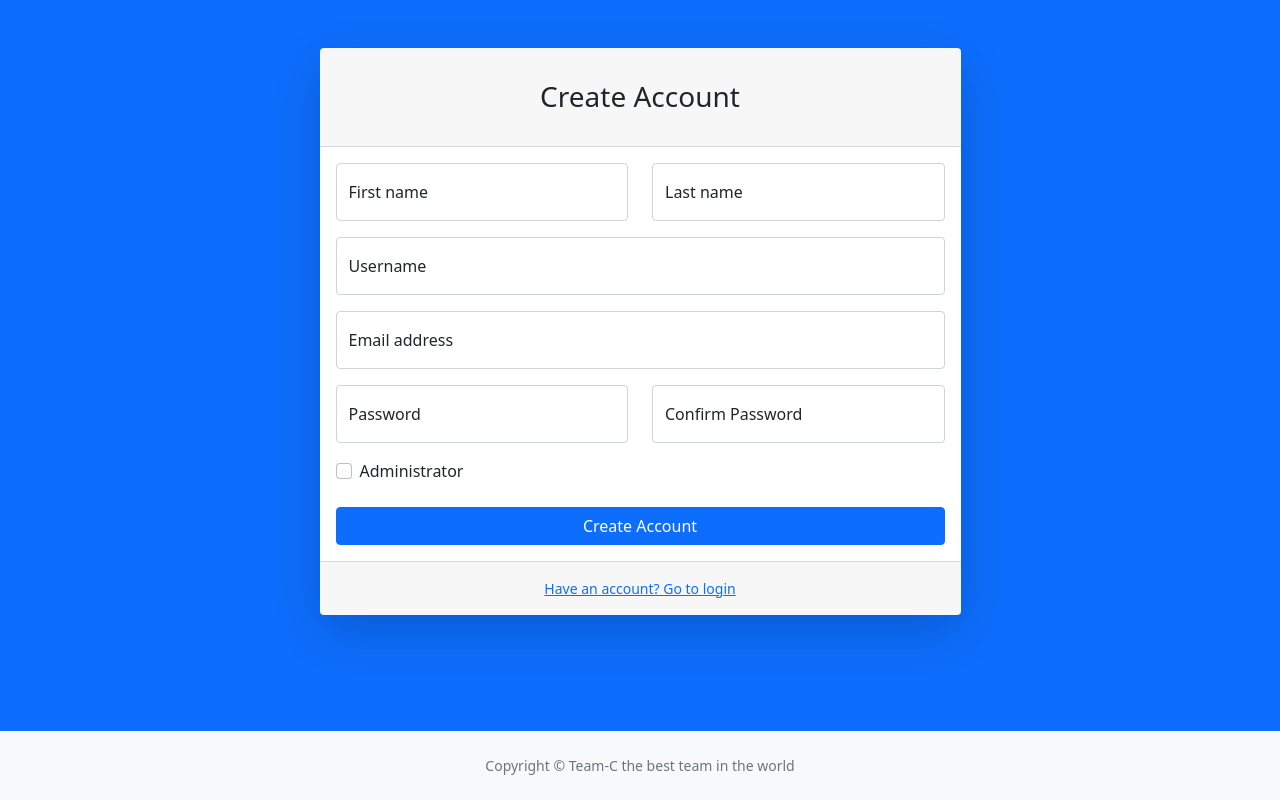
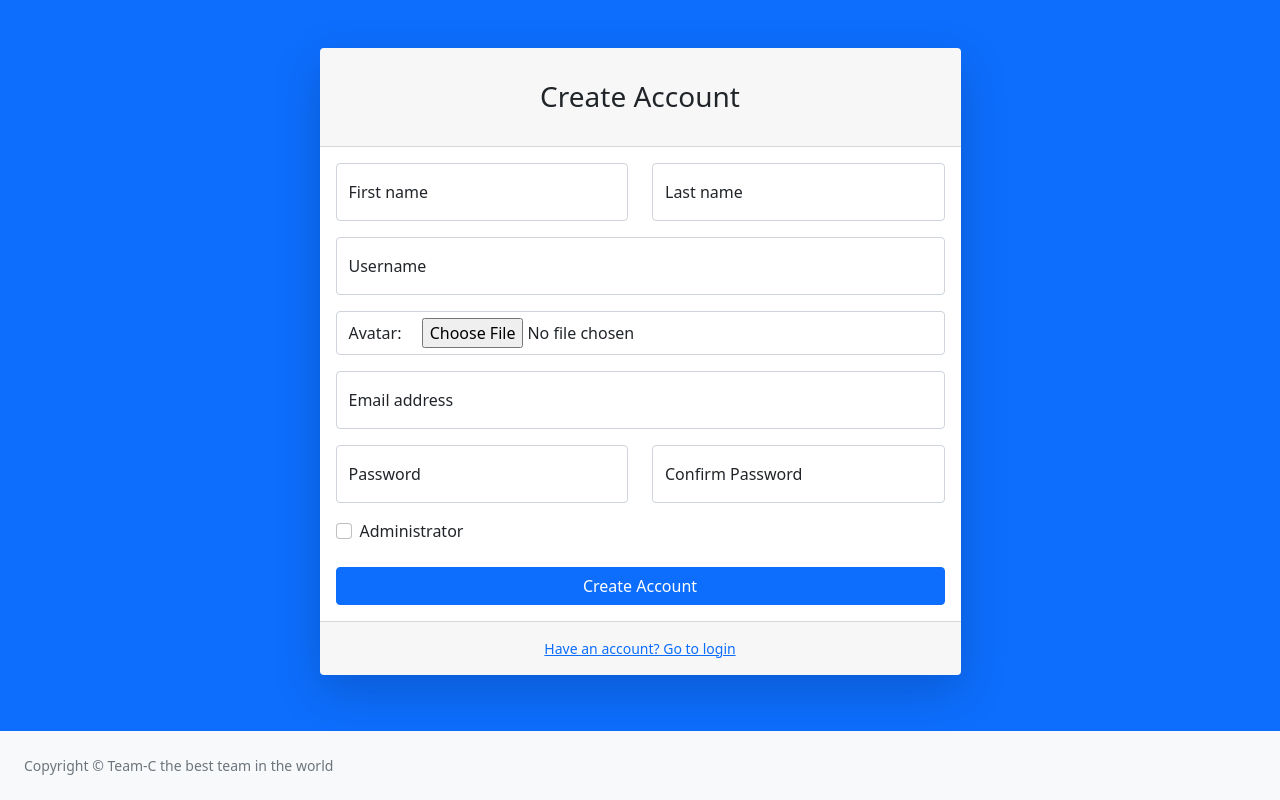
Before and after one commit to Gioant/TeamProject, a PHP site: page /TeamProject/register.php in a window 1280 px wide. Run offline with PHP 8.4, Linux system fonts and the light colour scheme; some libraries are stand-ins or nearby versions.

Commit message:
added avatar functionality

```diff
--- a/admin/register.php
+++ b/admin/register.php
@@ -14,7 +14,7 @@
 
     //Comparing password to see if they match
     if ($password != $confirmPassword) {
-             echo ("<script>
+        echo ("<script LANGUAGE='JavaScript'>
                         window.alert('PASSWORD DOESNT MATCH!');
                         window.location.href='http://localhost/TeamProject/admin/register.php';
                    </script>");
@@ -35,9 +35,15 @@
         $newUserDb = array( "name"      => $_POST['firstname'],
             "lastname"  => $_POST['lastname'],
             "username"  => $_POST['username'],
+            "avatar"    => basename($_FILES["avatar"]["name"]),
             "email"     => $_POST['email'],
             "password"  => $_POST['password']
         );
+
+        //Getting the avatar
+        $target_directory = "image/"; //The file that is being selected
+        $target_file = $target_directory . basename($_FILES["avatar"]["name"]);
+        move_uploaded_file($_FILES["avatar"]["tmp_name"], $target_file);
 
         //Calling the classes
         $users = new Users($newUserDb);
@@ -81,7 +87,7 @@
                         <div class="card shadow-lg border-0 rounded-lg mt-5">
                             <div class="card-header"><h3 class="text-center font-weight-light my-4">Create Account</h3></div>
                             <div class="card-body">
-                                        <form method="POST" action="#">
+                                <form method="POST" action="#" enctype="multipart/form-data">
                                     <div class="row mb-3">
                                         <div class="col-md-6">
                                             <div class="form-floating mb-3 mb-md-0">
@@ -100,6 +106,12 @@
                                         <div class="form-floating">
                                             <input class="form-control" id="inputUsername" type="text" name="username" placeholder="Enter your username" required />
                                             <label for="inputUsername">Username</label>
+                                        </div>
+                                    </div>
+                                    <div class="col-md-12 mb-3">
+                                        <div class="form-control">
+                                            <label for="avatar">Avatar:&emsp;</label>
+                                            <input type="file" name="avatar" id="avatar">
                                         </div>
                                     </div>
                                     <div class="form-floating mb-3">
@@ -141,7 +153,7 @@
     <div id="layoutAuthentication_footer">
         <footer class="py-4 bg-light mt-auto">
             <div class="container-fluid px-4">
-                        <div class="d-flex align-items-center justify-content-center small">
+                <div class="d-flex align-items-center justify-content-between small">
                     <div class="text-muted">Copyright &copy; Team-C the best team in the world</div>
                 </div>
             </div>
@@ -162,4 +174,3 @@
 ?>
 </body>
 </html>
-<!-- This is just to test a small change using Github-->
```
Lines whose indentation alone changed are shown as unchanged.
